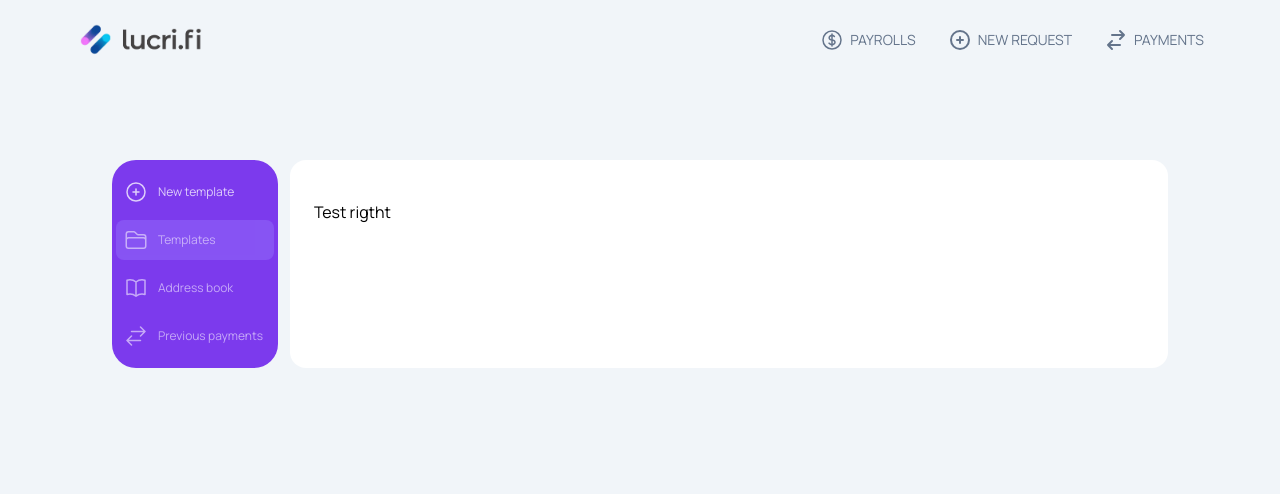
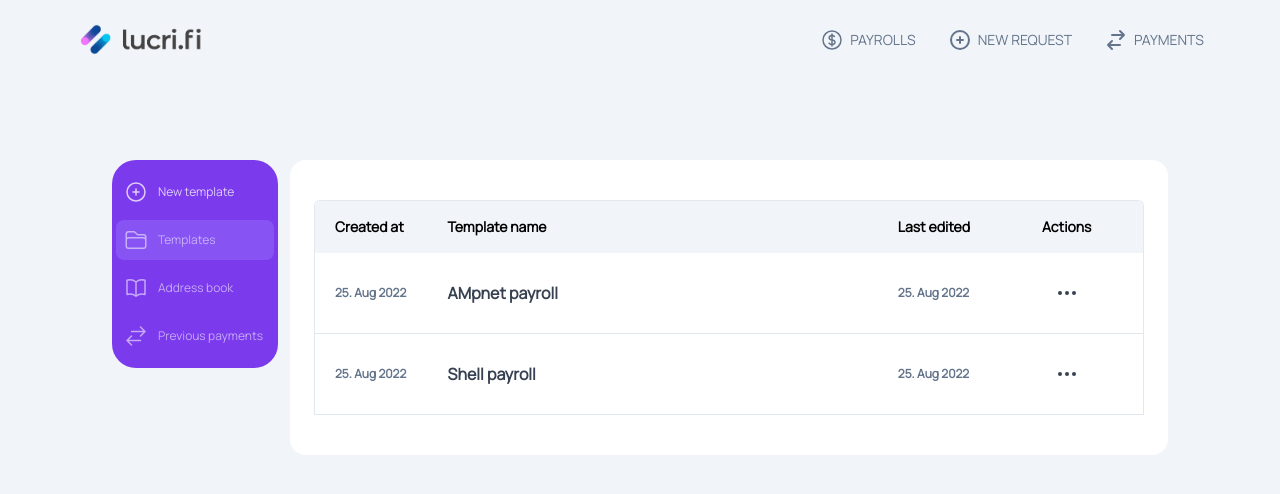
Before and after one commit to AMPnet/lucrifi, a Nuxt app: page /payrolls/templates in a window 1280 px wide. Shown: the top 494 px of the page. Built offline with nearby package versions, Linux system fonts and the light colour scheme.

Commit message:
Add templates list

```diff
--- a/components/Payrolls/AddressBook/ListItem.vue
+++ b/components/Payrolls/AddressBook/ListItem.vue
@@ -110,7 +110,10 @@ const showEditAliasModal = ref(false);
               </button>
 
               <button
-                @click="addressBook.removeFromAddressBook(props.alias)"
+                @click="
+                  addressBook.removeFromAddressBook(props.alias.id);
+                  showMenu = false;
+                "
                 class="hover:bg-slate-100 text-red-700 whitespace-nowrap w-full px-4 py-1.5"
               >
                 <div class="flex items-center gap-2">
--- a/components/Payrolls/RecipientItem.vue
+++ b/components/Payrolls/RecipientItem.vue
@@ -1,6 +1,6 @@
 <script setup lang="ts">
 import { Token } from "@/types/Token";
-import { Recipient } from "@/types/payrolls/TemplateRecpient";
+import { Recipient } from "~~/types/payrolls/TemplateData";
 import { AddressAlias } from "@/types/payrolls/AddressAlias";
 import { useAddressBook } from "@/stores/addressBook";
 
--- /dev/null
+++ b/components/Payrolls/Templates/ListItem.vue
@@ -0,0 +1,145 @@
+<script setup lang="ts">
+import { TemplateListItem } from "@/types/payrolls/TemplateData";
+import { useTemplates } from "@/stores/templates";
+import { PropType } from "vue";
+
+const templatesStore = useTemplates();
+
+const props = defineProps({
+  template: {
+    type: Object as PropType<TemplateListItem>,
+    required: true,
+  },
+});
+
+const showMenu = ref(false);
+</script>
+
+<template>
+  <div
+    class="bg-white text-gray-700 py-7 px-5 border-b border-slate-200 font-semibold hover:bg-slate-200"
+  >
+    <NuxtLink to="#">
+      <div class="grid grid-cols-7">
+        <span class="col-span-1 self-center text-xs text-slate-500">{{
+          props.template.createdAt
+        }}</span>
+
+        <div class="col-span-4 flex items-center gap-1.5">
+          <span>{{ props.template.name }}</span>
+        </div>
+        <span class="col-span-1 text-xs text-slate-500 self-center">{{
+          props.template.lastEdited
+        }}</span>
+        <div class="col-span-1 flex items-center justify-center">
+          <div class="relative flex justify-start sm:justify-end">
+            <button @click="showMenu = !showMenu">
+              <svg
+                xmlns="http://www.w3.org/2000/svg"
+                class="h-6 w-6 text-gray-700"
+                fill="none"
+                viewBox="0 0 24 24"
+                stroke="currentColor"
+                stroke-width="2"
+              >
+                <path
+                  stroke-linecap="round"
+                  stroke-linejoin="round"
+                  d="M5 12h.01M12 12h.01M19 12h.01M6 12a1 1 0 11-2 0 1 1 0 012 0zm7 0a1 1 0 11-2 0 1 1 0 012 0zm7 0a1 1 0 11-2 0 1 1 0 012 0z"
+                />
+              </svg>
+            </button>
+
+            <div
+              v-show="showMenu"
+              class="absolute z-10 left-0 sm:left-auto sm:right-0 top-6"
+            >
+              <div class="min-h-full py-3 sm:py-0 text-center">
+                <div
+                  class="bg-white flex flex-col gap-3 rounded-lg py-2 text-sm text-left overflow-hidden shadow-lg sm:w-full"
+                >
+                  <button
+                    @click=""
+                    class="hover:bg-slate-100 whitespace-nowrap w-full px-4 py-1.5"
+                  >
+                    <div class="flex items-center gap-2">
+                      <svg
+                        xmlns="http://www.w3.org/2000/svg"
+                        fill="none"
+                        viewBox="0 0 24 24"
+                        stroke-width="1.5"
+                        stroke="currentColor"
+                        class="w-6 h-6"
+                      >
+                        <path
+                          stroke-linecap="round"
+                          stroke-linejoin="round"
+                          d="M7.217 10.907a2.25 2.25 0 100 2.186m0-2.186c.18.324.283.696.283 1.093s-.103.77-.283 1.093m0-2.186l9.566-5.314m-9.566 7.5l9.566 5.314m0 0a2.25 2.25 0 103.935 2.186 2.25 2.25 0 00-3.935-2.186zm0-12.814a2.25 2.25 0 103.933-2.185 2.25 2.25 0 00-3.933 2.185z"
+                        />
+                      </svg>
+
+                      <span>Share Link</span>
+                    </div>
+                  </button>
+
+                  <button
+                    @click="showMenu = false"
+                    class="hover:bg-slate-100 whitespace-nowrap w-full px-4 py-1.5"
+                  >
+                    <div class="flex items-center gap-2">
+                      <svg
+                        xmlns="http://www.w3.org/2000/svg"
+                        fill="none"
+                        viewBox="0 0 24 24"
+                        stroke-width="1.5"
+                        stroke="currentColor"
+                        class="w-6 h-6"
+                      >
+                        <path
+                          stroke-linecap="round"
+                          stroke-linejoin="round"
+                          d="M2.036 12.322a1.012 1.012 0 010-.639C3.423 7.51 7.36 4.5 12 4.5c4.638 0 8.573 3.007 9.963 7.178.07.207.07.431 0 .639C20.577 16.49 16.64 19.5 12 19.5c-4.638 0-8.573-3.007-9.963-7.178z"
+                        />
+                        <path
+                          stroke-linecap="round"
+                          stroke-linejoin="round"
+                          d="M15 12a3 3 0 11-6 0 3 3 0 016 0z"
+                        />
+                      </svg>
+
+                      <span>Preview</span>
+                    </div>
+                  </button>
+
+                  <button
+                    @click="templatesStore.removeTemplate(props.template.id)"
+                    class="hover:bg-slate-100 text-red-700 whitespace-nowrap w-full px-4 py-1.5"
+                  >
+                    <div class="flex items-center gap-2">
+                      <svg
+                        xmlns="http://www.w3.org/2000/svg"
+                        fill="none"
+                        viewBox="0 0 24 24"
+                        stroke-width="1.5"
+                        stroke="currentColor"
+                        class="w-6 h-6"
+                      >
+                        <path
+                          stroke-linecap="round"
+                          stroke-linejoin="round"
+                          d="M14.74 9l-.346 9m-4.788 0L9.26 9m9.968-3.21c.342.052.682.107 1.022.166m-1.022-.165L18.16 19.673a2.25 2.25 0 01-2.244 2.077H8.084a2.25 2.25 0 01-2.244-2.077L4.772 5.79m14.456 0a48.108 48.108 0 00-3.478-.397m-12 .562c.34-.059.68-.114 1.022-.165m0 0a48.11 48.11 0 013.478-.397m7.5 0v-.916c0-1.18-.91-2.164-2.09-2.201a51.964 51.964 0 00-3.32 0c-1.18.037-2.09 1.022-2.09 2.201v.916m7.5 0a48.667 48.667 0 00-7.5 0"
+                        />
+                      </svg>
+
+                      <span>Delete</span>
+                    </div>
+                  </button>
+                </div>
+              </div>
+            </div>
+          </div>
+        </div>
+      </div>
+    </NuxtLink>
+  </div>
+</template>
--- a/pages/payrolls/index.vue
+++ b/pages/payrolls/index.vue
@@ -1,7 +1,7 @@
 <script setup lang="ts">
 import { useTokensStore } from "@/stores/tokens";
 import { useNetworksStore } from "@/stores/networks";
-import { Recipient } from "@/types/payrolls/TemplateRecpient";
+import { Recipient } from "~~/types/payrolls/TemplateData";
 
 definePageMeta({
   layout: "payrolls",
--- a/pages/payrolls/templates/index.vue
+++ b/pages/payrolls/templates/index.vue
@@ -1,11 +1,32 @@
 <script setup lang="ts">
+import { useTemplates } from "@/stores/templates";
+
 definePageMeta({
   layout: "payrolls",
 });
+
+const templatesStore = useTemplates();
 </script>
 
 <template>
   <div>
-    <h1>Test rigtht</h1>
+    <div class="rounded-t-md border-t border-x border-slate-200">
+      <div
+        class="bg-slate-100 rounded-t-md text-black font-bold text-sm grid grid-cols-7 py-4 px-5"
+      >
+        <span class="col-span-1">Created at</span>
+        <span class="col-span-4">Template name</span>
+        <span class="col-span-1">Last edited</span>
+        <span class="col-span-1 text-center">Actions</span>
+      </div>
+
+      <div>
+        <PayrollsTemplatesListItem
+          v-for="(template, index) in templatesStore.templates"
+          :key="index"
+          :template="template"
+        ></PayrollsTemplatesListItem>
+      </div>
+    </div>
   </div>
 </template>
--- a/stores/addressBook.ts
+++ b/stores/addressBook.ts
@@ -36,9 +36,9 @@ export const useAddressBook = defineStore("addressBook", {
     editAddressBookItem(address: AddressAlias) {
       // TODO sync with backend API
     },
-    removeFromAddressBook(address: AddressAlias) {
+    removeFromAddressBook(id: String) {
       // TODO Call api
-      this.data = this.data.filter((x: AddressAlias) => x.id !== address.id);
+      this.data = this.data.filter((x: AddressAlias) => x.id !== id);
     },
   },
 });
--- /dev/null
+++ b/stores/templates.ts
@@ -0,0 +1,41 @@
+import { defineStore } from "pinia";
+import { TemplateListItem } from "@/types/payrolls/TemplateData";
+
+interface templateItems {
+  data: Array<TemplateListItem>;
+}
+
+export const useTemplates = defineStore("templatesStore", {
+  state: (): templateItems => {
+    return {
+      data: [
+        {
+          name: "AMpnet payroll",
+          createdAt: "25. Aug 2022",
+          id: "1",
+          lastEdited: "25. Aug 2022",
+        },
+        {
+          name: "Shell payroll",
+          createdAt: "25. Aug 2022",
+          id: "2",
+          lastEdited: "25. Aug 2022",
+        },
+      ],
+    };
+  },
+  getters: {
+    templates: (state) => state.data,
+  },
+  actions: {
+    addTemplate(template: TemplateListItem) {
+      // TODO sync with backend API
+      const newTemplate = { ...template, id: "3049" };
+      this.data.push(newTemplate);
+    },
+    removeTemplate(id: String) {
+      // TODO Call api
+      this.data = this.data.filter((x: TemplateListItem) => x.id !== id);
+    },
+  },
+});
--- /dev/null
+++ b/types/payrolls/TemplateData.ts
@@ -0,0 +1,13 @@
+export interface Recipient {
+  address: string;
+  name: string | undefined;
+  amount: string;
+  id: number;
+}
+
+export interface TemplateListItem {
+  createdAt: string;
+  name: string;
+  lastEdited: string;
+  id: string;
+}
--- a/types/payrolls/TemplateRecpient.ts
+++ /dev/null
@@ -1,6 +0,0 @@
-export interface Recipient {
-  address: string;
-  name: string | undefined;
-  amount: string;
-  id: number;
-}
```
Also changed, not shown: pages/payrolls/address-book/index.vue (+6 -25 lines).
